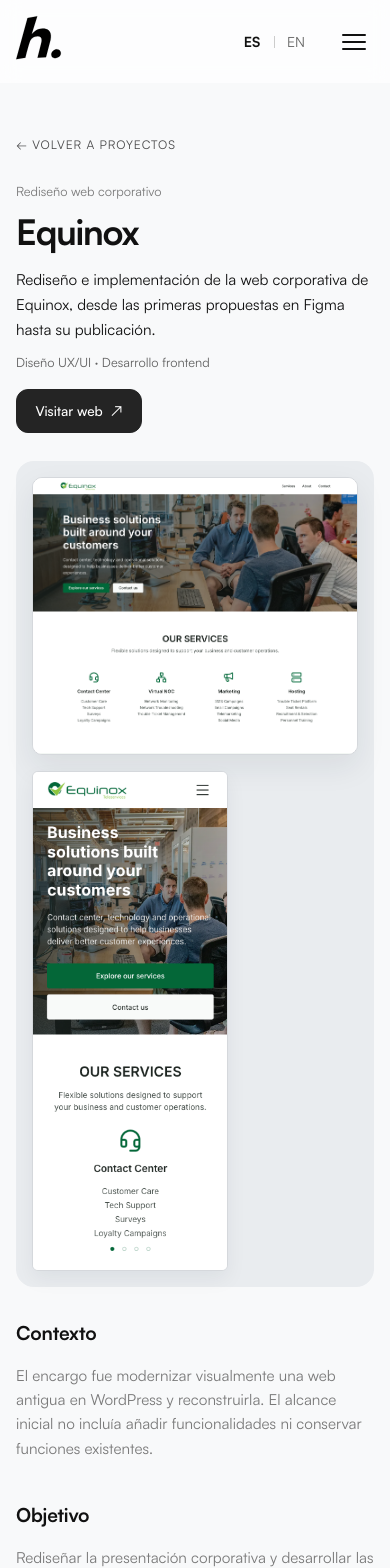
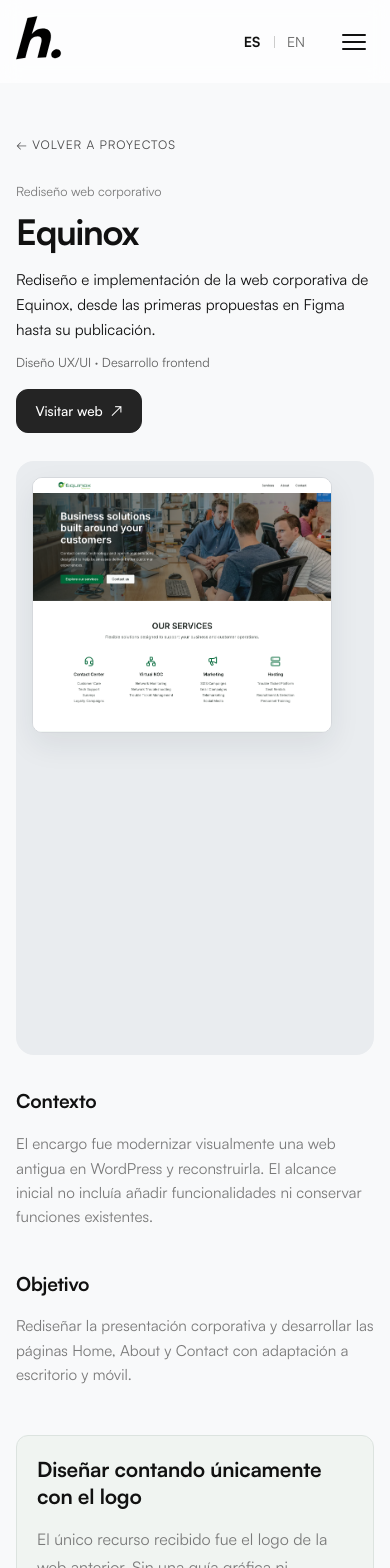
Before and after one commit to HuilenPe/Huilen-Portfolio, a React (Vite) app: page /projects/equinox in a window 390 px wide. Shown: the top 1568 px of the page. Built offline with nearby package versions, Linux system fonts and the light colour scheme.

Commit message:
fix: add mobile image sliders to Equinox case study

```diff
--- a/src/i18n/locales/en.json
+++ b/src/i18n/locales/en.json
@@ -218,6 +218,8 @@
     "contactMobile": "Contact · Mobile wireframe",
     "openImage": "Open full image: {{name}} (new tab)",
     "imageHint": "Select any image to view it in full.",
-    "photographyNote": "Next content improvement: incorporate the company’s own photography."
+    "photographyNote": "Next content improvement: incorporate the company’s own photography.",
+    "coverLabel": "Equinox: desktop and mobile views",
+    "comparisonLabel": "Home: wireframe and visual design comparison"
   }
 }
--- a/src/i18n/locales/es.json
+++ b/src/i18n/locales/es.json
@@ -125,6 +125,8 @@
     "contactMobile": "Contact · Wireframe móvil",
     "openImage": "Abrir imagen completa: {{name}} (nueva pestaña)",
     "imageHint": "Podés pulsar cada imagen para verla completa.",
-    "photographyNote": "Siguiente mejora de contenido: incorporar fotografías propias de la empresa."
+    "photographyNote": "Siguiente mejora de contenido: incorporar fotografías propias de la empresa.",
+    "coverLabel": "Equinox: vistas de escritorio y móvil",
+    "comparisonLabel": "Home: comparación de wireframe y diseño visual"
   }
 }
--- a/src/sections/ProjectDetails/ProjectDetails.jsx
+++ b/src/sections/ProjectDetails/ProjectDetails.jsx
@@ -108,7 +108,12 @@
               </div>
 
               {cover.image && (
-                <div className={styles.caseStage}>
+                <div
+                  className={styles.caseStage}
+                  tabIndex={project.id === "equinox" ? 0 : undefined}
+                  role={project.id === "equinox" ? "region" : undefined}
+                  aria-label={project.id === "equinox" ? t("equinoxCase.coverLabel") : undefined}
+                >
                   <figure className={styles.caseVisual}>
                     <img
                       src={cover.image}
--- a/src/sections/ProjectDetails/ProjectDetails.module.css
+++ b/src/sections/ProjectDetails/ProjectDetails.module.css
@@ -1552,3 +1552,84 @@
 .equinoxCaseProcess > section:not(.equinoxCaseConstraints) {
   padding: 0;
 }
+
+/* EQUINOX — MOBILE HORIZONTAL SLIDES */
+.details[id="equinox"] .caseStage:focus-visible,
+.equinoxCaseComparison:focus-visible {
+  outline: 2px solid var(--text-main);
+  outline-offset: 4px;
+}
+
+@media (max-width: 767px) {
+  .details[id="equinox"] .caseStage,
+  .equinoxCaseComparison {
+    display: flex;
+    flex-direction: row;
+    justify-content: flex-start;
+    align-items: flex-start;
+    gap: 1rem;
+    overflow-x: auto;
+    overscroll-behavior-x: contain;
+    scroll-snap-type: x mandatory;
+    scrollbar-width: thin;
+    padding: 1rem;
+    scroll-padding-inline: 1rem;
+  }
+
+  .details[id="equinox"] .caseStage > .caseVisual,
+  .details[id="equinox"] .caseStage > .casePhone {
+    flex: 0 0 92%;
+    width: 92%;
+    max-width: none;
+    min-width: 0;
+    height: auto;
+    aspect-ratio: auto;
+    margin: 0;
+    scroll-snap-align: start;
+  }
+
+  .details[id="equinox"] .caseStage > .caseVisual > img {
+    display: block;
+    width: 100%;
+    height: auto;
+  }
+
+  .details[id="equinox"] .caseStage > .casePhone {
+    align-self: flex-start;
+    overflow: visible;
+    border: 0;
+    border-radius: 0;
+    background: transparent;
+    box-shadow: none;
+  }
+
+  .details[id="equinox"] .caseStage > .casePhone > img {
+    display: block;
+    width: min(100%, 220px);
+    height: auto;
+    aspect-ratio: 9 / 23;
+    margin-inline: auto;
+    object-fit: cover;
+    object-position: top center;
+    border: 1px solid #d5d8dc;
+    border-radius: 6px;
+    background: white;
+  }
+
+  .equinoxCaseComparison {
+    padding: 0 0 0.75rem;
+    scroll-padding-inline: 0;
+  }
+
+  .equinoxCaseComparison > .equinoxCaseScreen {
+    flex: 0 0 92%;
+    min-width: 0;
+    scroll-snap-align: start;
+  }
+
+  .equinoxCaseComparison img {
+    width: 100%;
+    height: auto;
+    object-fit: initial;
+  }
+}
--- a/src/sections/ProjectDetails/components/EquinoxProcess.jsx
+++ b/src/sections/ProjectDetails/components/EquinoxProcess.jsx
@@ -42,7 +42,12 @@
           <p>{text("designText")}</p>
           <p className={styles.equinoxCaseHint}>{text("imageHint")}</p>
         </div>
-        <div className={styles.equinoxCaseComparison}>
+        <div
+          className={styles.equinoxCaseComparison}
+          tabIndex={0}
+          role="region"
+          aria-label={text("comparisonLabel")}
+        >
           {screen("equinox-home-wireframe-desktop.png", "wireframeDesktop")}
           {screen("equinox-home-design-desktop.png", "designDesktop")}
         </div>
```
